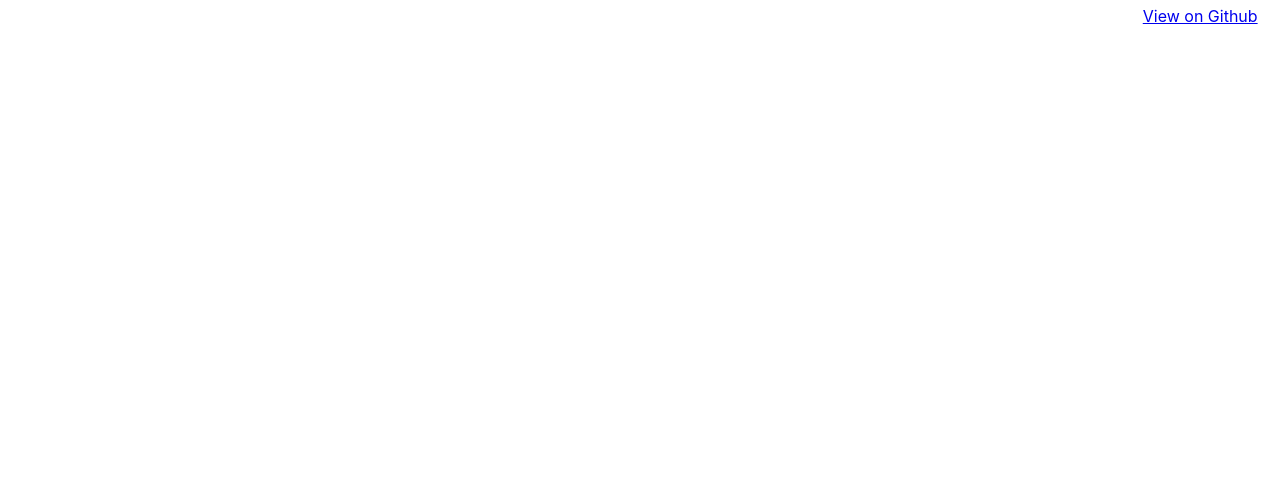
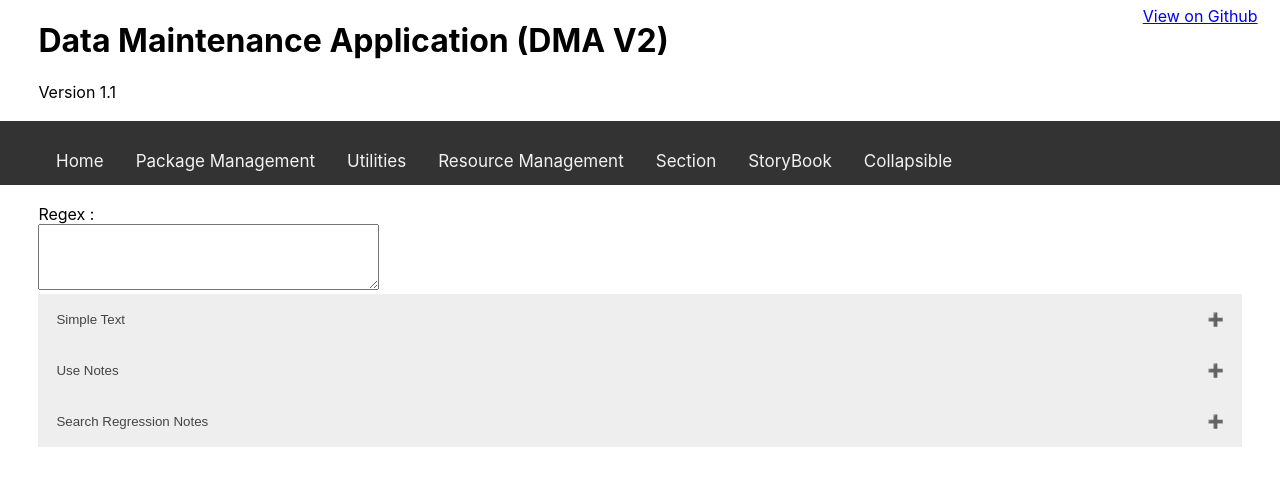
Before and after one commit to udithv/kaiser-proj, a React (Create React App) app: page /collapsibleview in a window 1280 px wide. Before the commit this address had no page. Shown: the top 486 px of the page. Built offline with nearby package versions, Linux system fonts and the light colour scheme.

Commit message:
added functionality

```diff
--- a/package.json
+++ b/package.json
@@ -9,6 +9,7 @@
     "@testing-library/user-event": "^13.5.0",
     "react": "^18.2.0",
     "react-dom": "^18.2.0",
+    "react-highlight-within-textarea": "^3.1.1",
     "react-redux": "^8.0.5",
     "react-scripts": "5.0.1",
     "web-vitals": "^2.1.4"
--- a/src/App.js
+++ b/src/App.js
@@ -7,6 +7,7 @@ import Home from './pages/Home/Home';
 
 import Layout from './components/Layout/Layout';
 import ViewOnGithub from './components/ViewOnGithub/ViewOnGithub';
+import CollapsibleView from './pages/CollapseView/CollapsibleView';
 
 
 
@@ -19,6 +20,7 @@ function App() {
         <Route path="/" element={<Layout />}>
           <Route index element={<Home />} />
           <Route path="storybook" element={<Storybook />} />
+          <Route path="collapsibleview" element={<CollapsibleView />} />
           {/* <Route index element={<Home />} />
           <Route path="blogs" element={<Blogs />} />
           <Route path="contact" element={<Contact />} />
--- /dev/null
+++ b/src/components/Accordion/ExpandablePanel.css
@@ -0,0 +1,36 @@
+.accordion {
+    background-color: #eee;
+    color: #444;
+    cursor: pointer;
+    padding: 18px;
+    width: 100%;
+    text-align: left;
+    border: none;
+    outline: none;
+    transition: 0.4s;
+  }
+
+  .active, .accordion:hover {
+    background-color: #ccc;
+  }
+
+
+  .panel {
+    padding: 0 18px;
+    background-color: white;
+    display: block;
+    overflow: hidden;
+  }
+
+
+  .accordion:after {
+    content: '\02795'; /* Unicode character for "plus" sign (+) */
+    font-size: 13px;
+    color: #777;
+    float: right;
+    margin-left: 5px;
+  }
+
+  .active:after {
+    content: "\2796"; /* Unicode character for "minus" sign (-) */
+  }
--- /dev/null
+++ b/src/components/Accordion/ExpandablePanel.js
@@ -0,0 +1,16 @@
+import React, { useState } from 'react'
+import './ExpandablePanel.css';
+
+export default function ExpandablePanel({ children, panelname,  }) {
+
+  const [isActive, setIsActive] = useState(false);
+
+  return (
+    <>
+      <button onClick={() => setIsActive(!isActive)} className='accordion'>{panelname}</button>
+      {isActive && (<div className='panel'>
+        {children}
+      </div>)}
+    </>
+  )
+}
--- a/src/components/Collapsible/Collapsible.js
+++ b/src/components/Collapsible/Collapsible.js
@@ -1,7 +1,80 @@
-import React from 'react'
+import React, { useState } from 'react'
+import ExpandablePanel from '../Accordion/ExpandablePanel';
+import HighlightWithinTextarea from 'react-highlight-within-textarea';
 
 export default function Collapsible() {
+  const [text, setText] = useState('');
+  const [testText, setTestText] = useState();
+  const [showHighlightedText, setShowHighlightedText] = useState(false);
+
+  const handleSubmit = e => {
+    e.preventDefault();
+    if(!showHighlightedText) {
+      setShowHighlightedText(true);
+    }
+  }
+
+
+  const renderTextForm = () => (
+    <div>
+      <label>Regex :</label>
+      <br />
+      <textarea
+        rows={4}
+        cols={40}
+        value={text}
+        onChange={(e) => setText(e.target.value)}
+      />
+      <br />
+    </div>
+  )
+
+  const renderTestTextForm = () => (
+    <form onSubmit={handleSubmit} style={{ marginBottom: "1.2rem"}}>
+      <label>Test Text :</label>
+      <br />
+      <textarea
+        rows={4}
+        cols={40}
+        value={testText}
+        onChange={(e) => setTestText(e.target.value)}
+      />
+      <br />
+      <button
+        type='submit'
+      >
+        Apply Regex
+      </button>
+    </form>
+  )
+
+  const renderHighlightedText = () => (
+    <div>
+      <label>Regex Matches Highlighted Text :</label>
+      <HighlightWithinTextarea
+        highlight={text}
+        value={testText}
+      />
+    </div>
+  )
+
   return (
-    <div>Collapsible</div>
+    <>
+      {renderTextForm()}
+      <div>
+        <ExpandablePanel panelname={"Simple Text"}>
+         {renderTestTextForm()}
+         {showHighlightedText && renderHighlightedText()}
+        </ExpandablePanel>
+
+        <ExpandablePanel panelname={"Use Notes"}>
+          This will contain some use notes.
+        </ExpandablePanel>
+
+        <ExpandablePanel panelname={"Search Regression Notes"}>
+          This will contain some search regression notes
+        </ExpandablePanel>
+      </div>
+    </>
   )
 }
--- a/src/components/Layout/Layout.js
+++ b/src/components/Layout/Layout.js
@@ -6,8 +6,11 @@ import NavBar from '../NavBar/NavBar';
 export default function Layout() {
   return (
     <>
-    <h1>Data Maintenance Application (DMA V2)</h1>
-    <p>Version 1.1</p>
+    <div className='container'>
+      <h1>Data Maintenance Application (DMA V2)</h1>
+      <p>Version 1.1</p>
+    </div>
+
 
     <NavBar />
 
--- a/src/components/NavBar/NavBar.js
+++ b/src/components/NavBar/NavBar.js
@@ -28,6 +28,10 @@ const navlinks = [
         navtext: 'StoryBook',
         path: '/storybook'
     },
+    {
+        navtext: 'Collapsible',
+        path: '/collapsibleview'
+    }
 
 ]
 export default function NavBar() {
@@ -35,8 +39,8 @@ export default function NavBar() {
     <nav className='navbar'>
         <ul>
             {
-                navlinks.map(nl => (
-                    <li>
+                navlinks.map((nl, i) => (
+                    <li key={i} >
                         <Link to={nl.path}>{nl.navtext}</Link>
                     </li>
                 ))
--- a/src/index.css
+++ b/src/index.css
@@ -7,6 +7,10 @@ body {
   -moz-osx-font-smoothing: grayscale;
 }
 
+.container {
+  margin: 1.2rem 2.4rem;
+}
+
 code {
   font-family: source-code-pro, Menlo, Monaco, Consolas, 'Courier New',
     monospace;
--- /dev/null
+++ b/src/pages/CollapseView/CollapsibleView.js
@@ -0,0 +1,10 @@
+import React from 'react'
+import Collapsible from '../../components/Collapsible/Collapsible'
+
+export default function CollapsibleView() {
+  return (
+    <div className='container'>
+        <Collapsible />
+    </div>
+  )
+}
--- a/src/pages/Storybook/Storybook.js
+++ b/src/pages/Storybook/Storybook.js
@@ -5,7 +5,7 @@ import { Link } from 'react-router-dom'
 
 export default function Storybook() {
   return (
-    <div>
+    <div className='container'>
         <h1>
             Tiles
         </h1>
```
Also changed, not shown: 1 other file (tests, documents, lock files or other folders).
